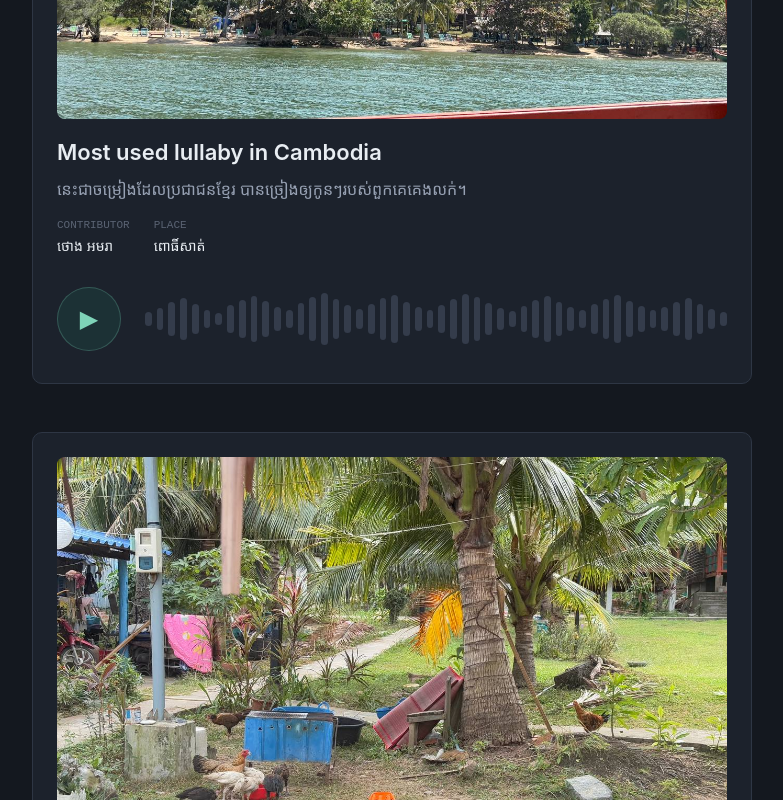
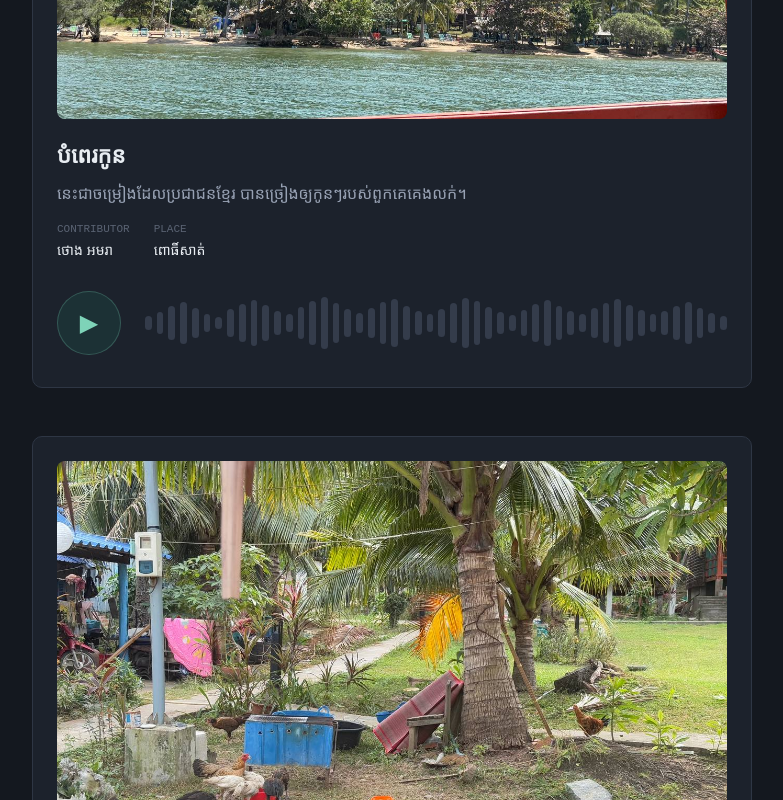
Before and after one commit to Manaaaaaa/lala_lullabies, a Next.js app: page / in a window 1280 px wide. Shown: the part 1060-1860 px from the top of the page, without its empty margins (248-1031 px from the left). Built offline with nearby package versions, Linux system fonts and the light colour scheme.

Commit message:
spelling

```diff
--- a/app/page.js
+++ b/app/page.js
@@ -3,7 +3,7 @@ import EntryCard from "../components/EntryCard";
 
 const sampleEntries = [
   {
-    title: "Most used lullaby in Cambodia",
+    title: "បំពេរកូន",
     description: "នេះជាចម្រៀងដែលប្រជាជនខ្មែរ បានច្រៀងឲ្យកូនៗរបស់ពួកគេគេងលក់។",
     contributor: "ថោង អមរា",
     place: "ពោធិ៍សាត់",
@@ -27,15 +27,15 @@ const sampleEntries = [
     audio: "/audio/lullaby-03.mp3"
   },
   {
-    title: "និយាយភ្លើងឆេះ",
-    description: "និយាយដែលមានផ្លើងឆេះផ្នែករបស់ជីតានិងម្តាយជីក។ គ្រឹត្ផង់ជីបានបានការចូរឆ្នោតដោយពួកគេជីតាន។",
-    contributor: "ចន",
-    place: "កំពង់សព្ប",
+    title: "តាក់ទីងណឹងៗ",
+    description: "និយាយពីបងស្រីច្រៀងឲ្យប្អូនៗគេងលក់។",
+    contributor: "ចន្នី",
+    place: "តាកែវ",
     image: "/images/lullaby-04.jpg",
     audio: "/audio/lullaby-04.mp3"
   },
   {
-    title: "River Child's Song",
+    title: "Waterside Lullaby",
     description: "A lullaby from families living along the Mekong River delta. Sung by waterside mothers to children before sleep, carrying the rhythm of water and wind.",
     contributor: "Srey Srey",
     place: "Kampong Cham",
@@ -115,8 +115,8 @@ export default function Home() {
       <p style={styles.description}>{collection.description}</p>
 
       <div style={styles.card}>
-        <p style={styles.cardLabel}>CURATED BY</p>
-        <p style={styles.cardValue}>{collection.curator}</p>
+        <p style={styles.cardLabel}>CREATED BY</p>
+        <p style={styles.cardValue}>{collection.creator}</p>
       </div>
       <div style={styles.card}>
         <p style={styles.cardLabel}>SOURCE</p>
--- a/collection.config.js
+++ b/collection.config.js
@@ -13,7 +13,7 @@ const collection = {
   description: "A living archive of a piece of Khmer culture, built for ICT 340.",
 
   // Who is building this archive? Your name, as you want it shown.
-  curator: "Kimsourmana",
+  creator: "Kimsourmana",
 
   // Where does your knowledge come from? A person, a place, a community.
   source: "To be gathered from recording mothers and grandmothers singing lullabies to their children, and from the Khmer community in Cambodia.",
```
Also changed, not shown: 1 other file (tests, documents, lock files or other folders).
